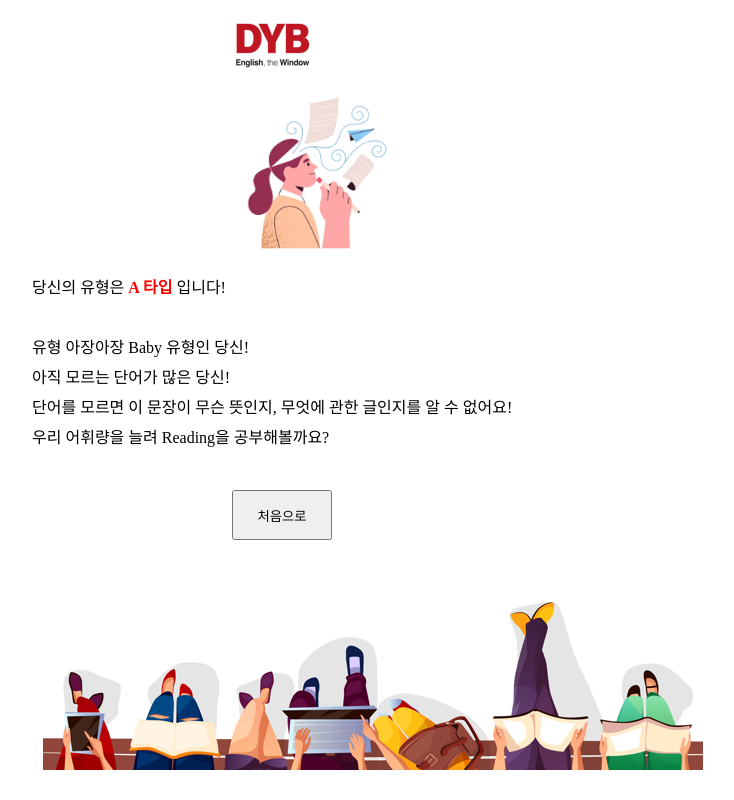
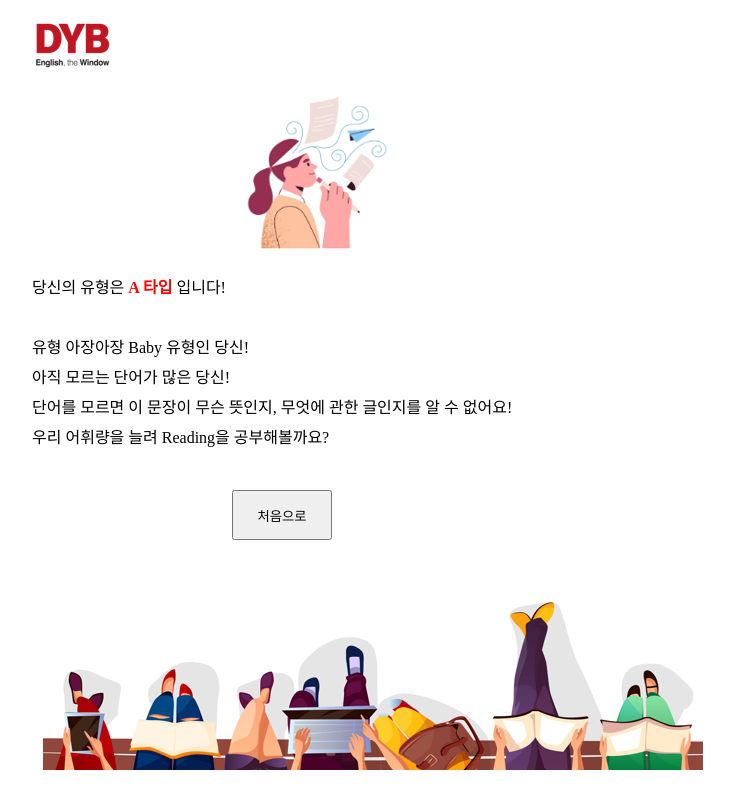
Before and after one commit to Leejaeman/web1, a plain HTML site: page typea.html in a window 1280 px wide. Shown: the whole page, without its empty margins (388-1122 px from the left). Drawn offline with Linux system fonts and the light colour scheme.

```diff
--- a/css/typea.css
+++ b/css/typea.css
@@ -13,3 +13,7 @@
 .problem{
     height: 150px;
 }
+
+.logo{
+    margin-left: -200px;
+}
--- a/css/typeb.css
+++ b/css/typeb.css
@@ -13,3 +13,7 @@
 .problem{
     height: 150px;
 }
+
+.logo{
+    margin-left: -200px;
+}
--- a/css/typec.css
+++ b/css/typec.css
@@ -13,3 +13,7 @@
 .problem{
     height: 150px;
 }
+
+.logo{
+    margin-left: -200px;
+}
--- a/css/typed.css
+++ b/css/typed.css
@@ -13,3 +13,7 @@
 .problem{
     height: 150px;
 }
+
+.logo{
+    margin-left: -200px;
+}
--- a/css/typee.css
+++ b/css/typee.css
@@ -13,3 +13,7 @@
 .problem{
     height: 150px;
 }
+
+.logo{
+    margin-left: -200px;
+}
--- a/css/typef.css
+++ b/css/typef.css
@@ -13,3 +13,6 @@
 .problem{
     height: 150px;
 }
+.logo{
+    margin-left: -200px;
+}
```
Also changed, not shown: index.html (+1 -0 lines), index1.html (+1 -0 lines).
